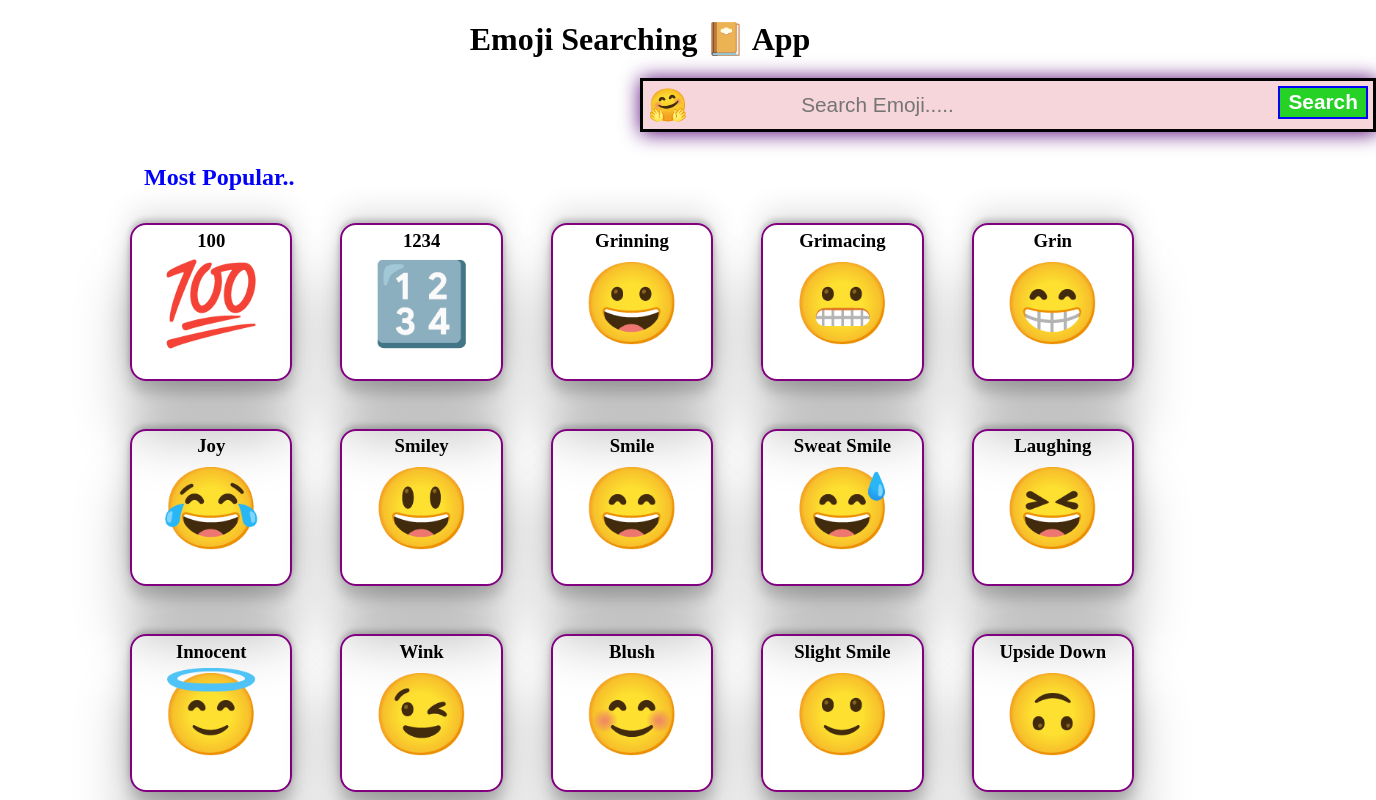
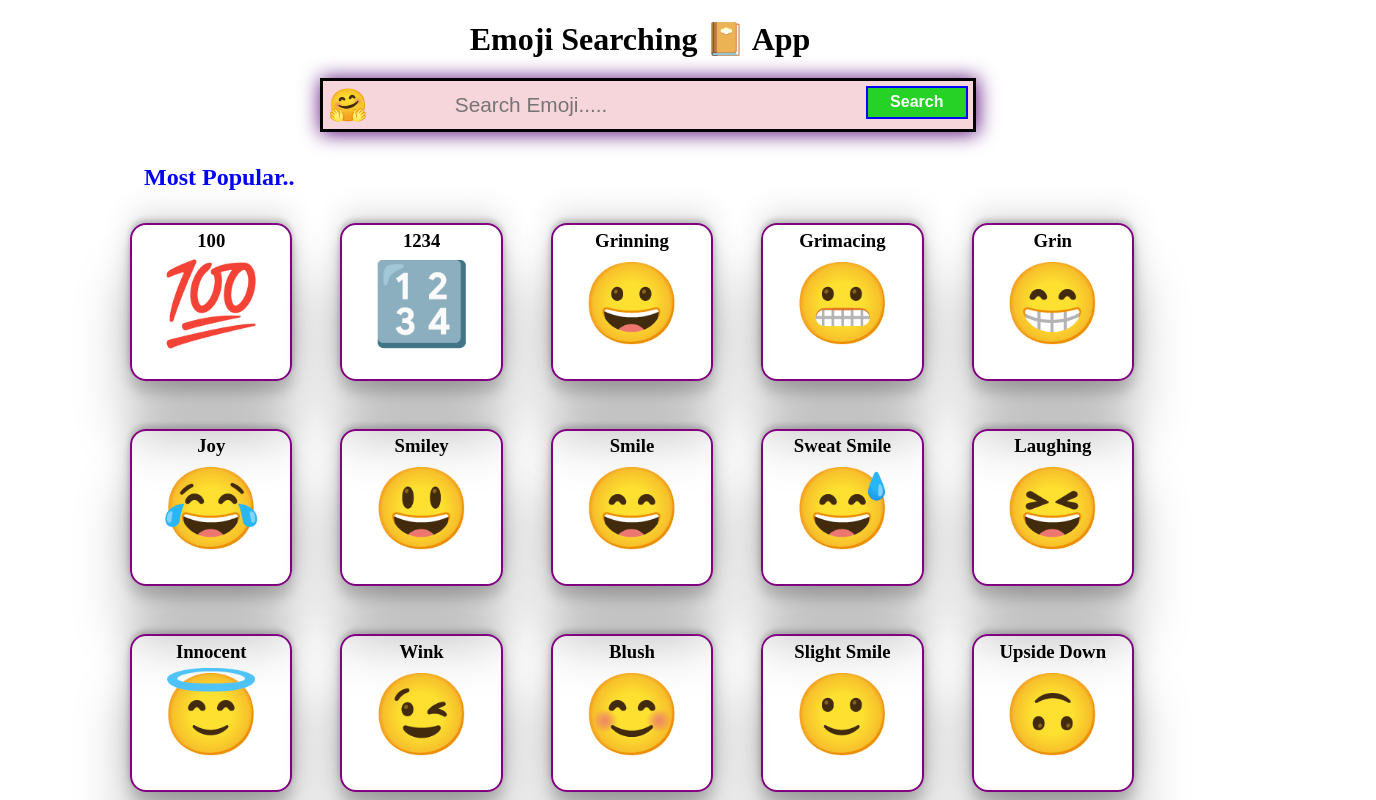
Before and after one commit to PinkiKumari16/Emoji-Search-App, a React (Vite) app: page / in a window 1280 px wide. Shown: the top 800 px of the page, 1376 px wide, since content can reach past the window. Built offline with nearby package versions, Linux system fonts and the light colour scheme.

Commit message:
make the responsive for screen 1440

```diff
--- a/src/components/navbar/Navbar.module.css
+++ b/src/components/navbar/Navbar.module.css
@@ -6,6 +6,7 @@
 
 .appTitle{
     text-align: center;
+    justify-content: center;
     margin: 20px ;
 }
 
@@ -45,6 +46,17 @@ input{
     font-weight: bold;
     color:var(--button-font-color);
 }
+@media (max-width: 1440px) {
+    .searchBar{
+        width: 50%;
+        margin: 0 25% ;
+    }
+    .searchIcon{
+        /* height: 4.5vh; */
+        width: 8vw;
+        font-size: 1rem;
+    }
+}
 
 @media (max-width: 425px){
     .searchBar{
```
